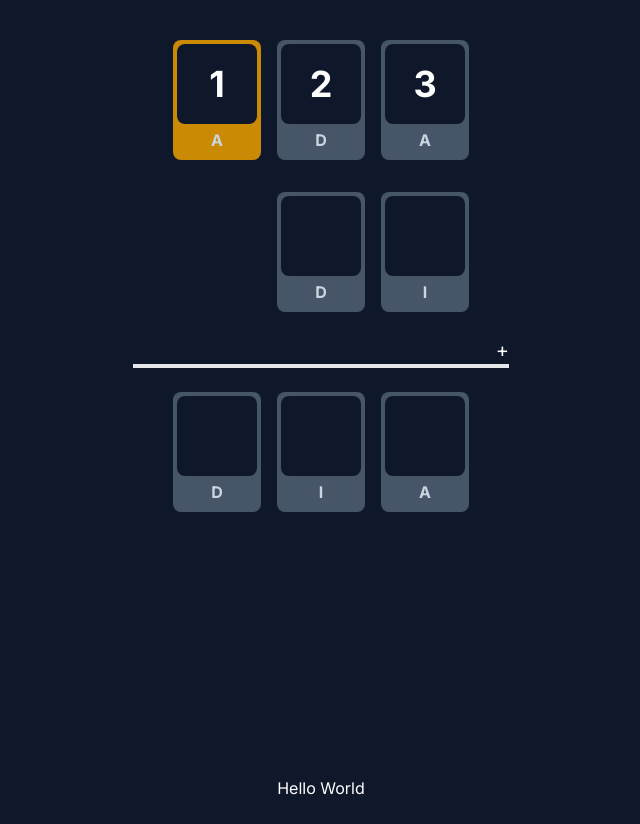
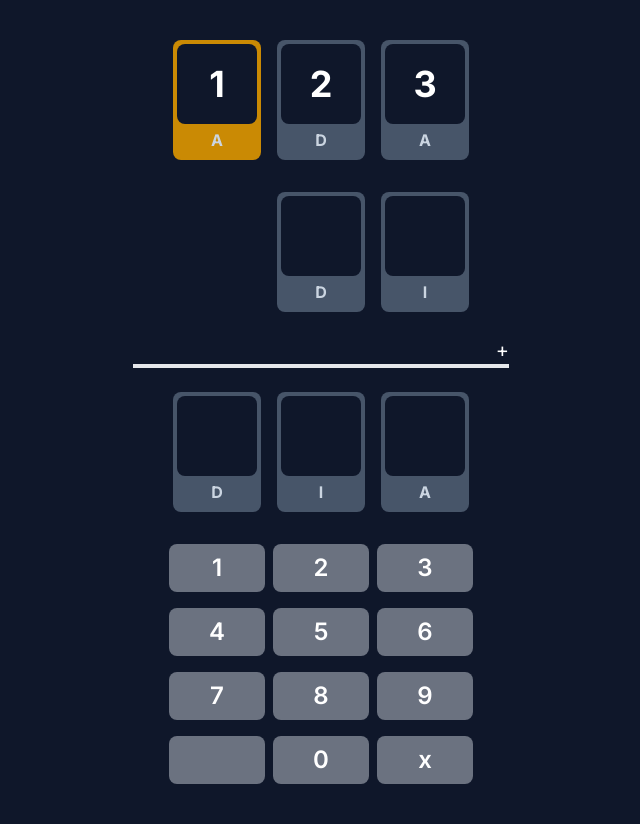
Before and after one commit to hanifanmoha/afteroffice, a Next.js app: page /cryptarithm in a window 1280 px wide. Shown: the whole page, without its empty margins (319-959 px from the left). Before the commit the page ends 800 px from the top, so only its background shows below. Built offline with nearby package versions, Linux system fonts and the light colour scheme.

Commit message:
feat: add cursor

```diff
--- a/src/app/cryptarithm/page.tsx
+++ b/src/app/cryptarithm/page.tsx
@@ -4,6 +4,10 @@ interface IDigitProps {
   char: string
   status?: 'valid' | 'invalid' | 'normal'
   value?: string
+}
+
+interface IButtonInput {
+  char: string
 }
 
 function Digit({ char, status = 'normal', value }: IDigitProps) {
@@ -26,11 +30,19 @@ function Digit({ char, status = 'normal', value }: IDigitProps) {
   )
 }
 
+function ButtonInput({ char }: IButtonInput) {
+  return (
+    <div className='bg-gray-500 rounded-lg w-24 h-12 flex justify-center items-center mx-1 my-2 text-2xl hover:bg-gray-700 cursor-pointer font-semibold'>
+      {char}
+    </div>
+  )
+}
+
 export default function Home() {
   return (
     <main className='flex min-h-screen w-full max-w-xl flex-col items-center justify-between m-auto text-white'>
       {/* Board */}
-      <div className='py-8'>
+      <div className='pt-8'>
         <div className='flex flex-row justify-end mb-4 px-8'>
           <Digit char='A' status='invalid' value='1' />
           <Digit char='D' status='valid' value='2' />
@@ -51,8 +63,27 @@ export default function Home() {
         </div>
       </div>
       {/* Keyboard */}
-      <div className=''>
-        <p>Hello World</p>
+      <div className='pb-8'>
+        <div className='flex flex-row'>
+          <ButtonInput char='1' />
+          <ButtonInput char='2' />
+          <ButtonInput char='3' />
+        </div>
+        <div className='flex flex-row'>
+          <ButtonInput char='4' />
+          <ButtonInput char='5' />
+          <ButtonInput char='6' />
+        </div>
+        <div className='flex flex-row'>
+          <ButtonInput char='7' />
+          <ButtonInput char='8' />
+          <ButtonInput char='9' />
+        </div>
+        <div className='flex flex-row'>
+          <ButtonInput char='' />
+          <ButtonInput char='0' />
+          <ButtonInput char='x' />
+        </div>
       </div>
     </main>
   )
```
